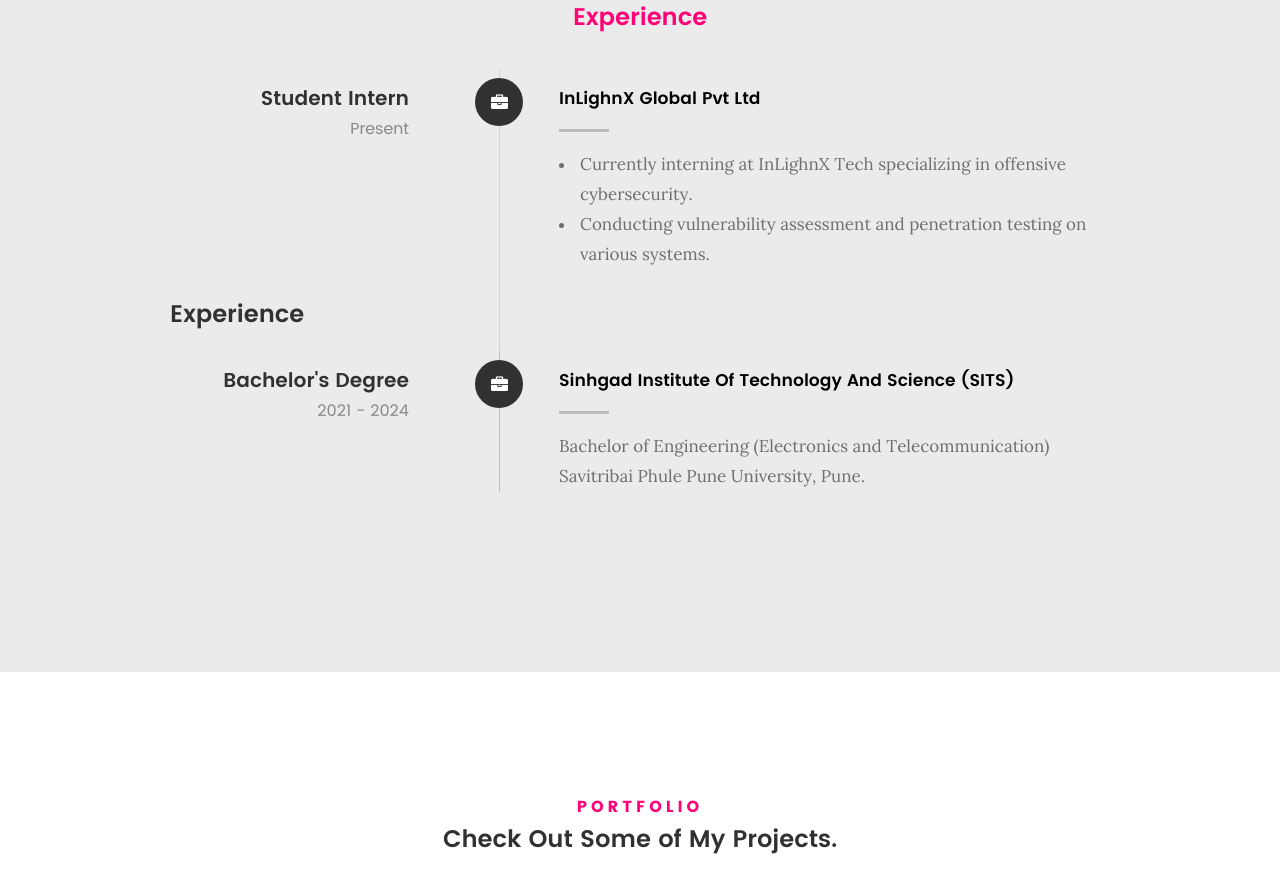
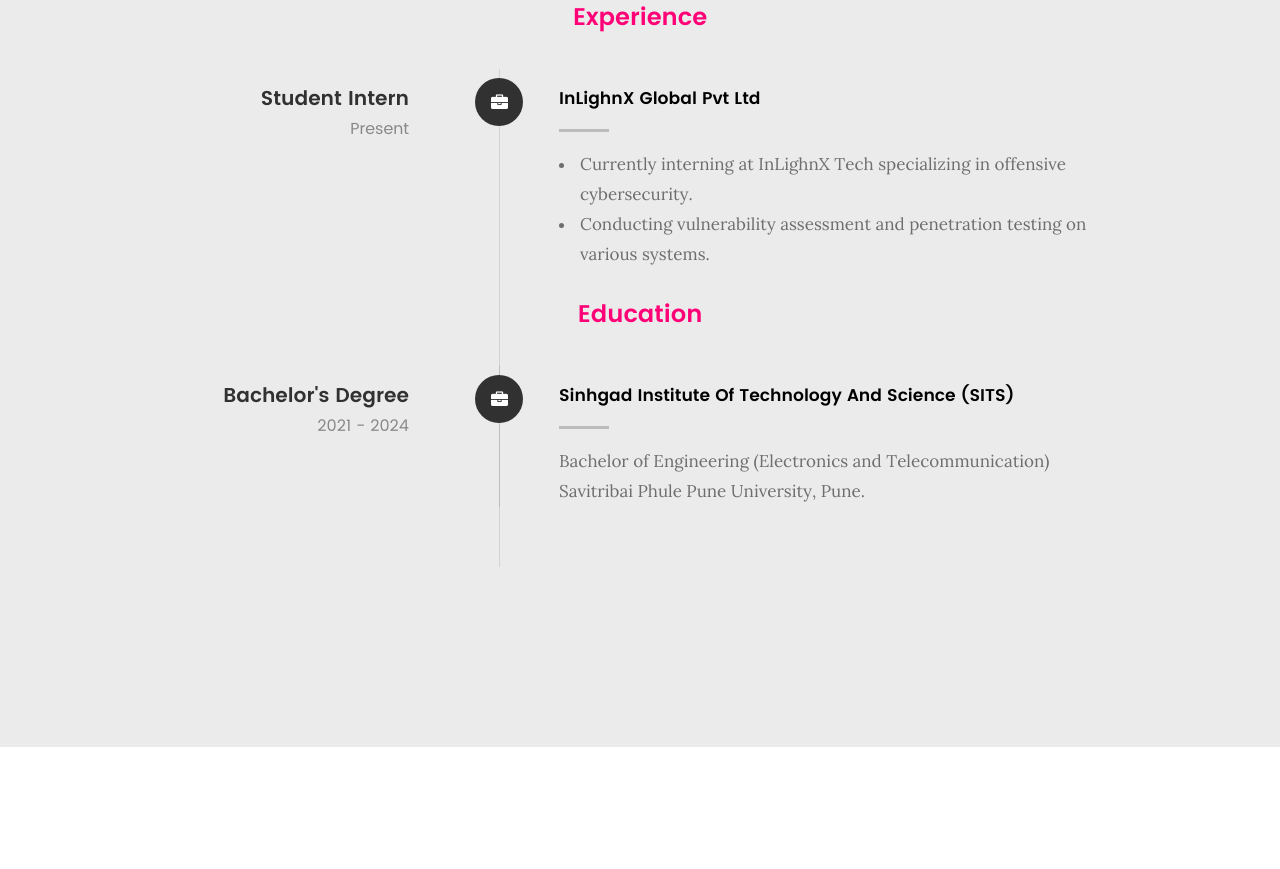
Before and after one commit to abhishekchavan10/Portfolio, a plain HTML site: page index.html in a window 1280 px wide. Shown: the part 2730-3599 px from the top of the page. Drawn offline with Linux system fonts and the light colour scheme; files whose address does not match are found by name.

Commit message:
Update index.html

```diff
--- a/index.html
+++ b/index.html
@@ -282,8 +282,18 @@ s		   	<nav id="main-nav-wrap">
 
 
 	   			</div> <!-- /timeline-block -->
-                <h2>Experience</h2>
-                <div class="timeline-wrap">
+
+               <div class="row resume-timeline">
+
+   		<div class="col-twelve resume-header">
+
+   			<h2>Education</h2>
+
+   		</div> <!-- /resume-header -->
+
+   		<div class="col-twelve">
+
+   			<div class="timeline-wrap">
 
 	   			<div class="timeline-block">
 					<div class="timeline-ico">
@@ -296,15 +306,14 @@ s		   	<nav id="main-nav-wrap">
 	   				</div>
 
 	   				<div class="timeline-content">
-	   					<h4><a href="https://cms.sinhgad.edu/">Sinhgad Institute Of Technology And Science (SITS) </a></h4>
-	   					<p>Bachelor of Engineering (Electronics and Telecommunication) Savitribai Phule Pune University, Pune.</p>
-	   				</div>
-
-
+	   					<h4><a href="https://sinhgad.edu/">Sinhgad Institute Of Technology And Science (SITS)</a></h4>
+					<p>Bachelor of Engineering (Electronics and Telecommunication) Savitribai Phule Pune University, Pune.</p>
+					</div>
 
 
 
 	   			</div> <!-- /timeline-block -->
+
 
    			</div> <!-- /timeline-wrap -->
 
```
